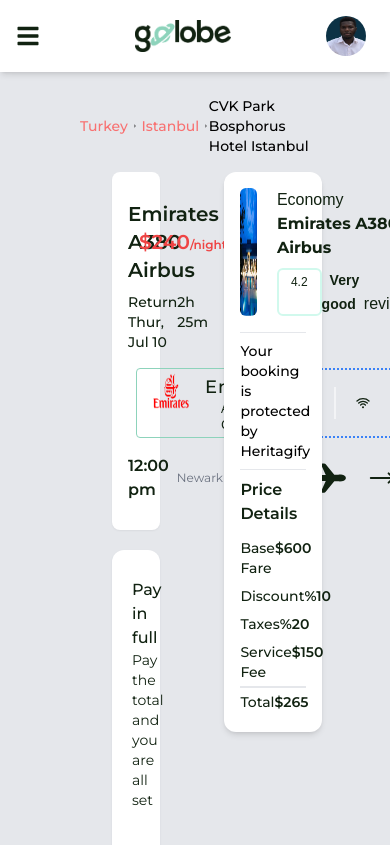
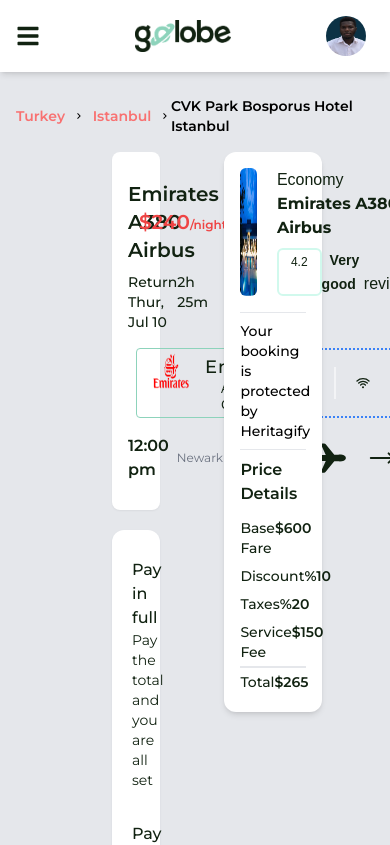
Before and after one commit to Heritagify/Travelling-Website, a React (Vite) app: page /flightBooking in a window 390 px wide. Shown: the top 845 px of the page. Built offline with nearby package versions, Linux system fonts and the light colour scheme; some icons are missing; a web font is replaced by a local one.

Commit message:
working on responsiveness

```diff
--- a/src/FlightFlows/FlightBooking.jsx
+++ b/src/FlightFlows/FlightBooking.jsx
@@ -53,11 +53,11 @@ const FlightBooking = () => {
     <div className='bg-gray-200'>
       <AccountsNav user={user} />
       <div className=' pt-24 mb-10'>
-        <p className='flex items-center mx-20 space-x-1 font-monts font-medium text-sm'>
-          <span className='text-red-400'>Turkey</span> <MdOutlineChevronRight />
-          <span className='text-red-400'>Istanbul </span> <MdOutlineChevronRight />
-          CVK Park Bosphorus Hotel Istanbul
-        </p>
+      <p className='flex items-center mx-4 md:mx-20 space-x-2 md:space-x-1 font-monts text-sm md:text-sm font-semibold md:font-medium'>
+            <span className='text-red-400'>Turkey</span> <MdOutlineChevronRight />
+            <span className='text-red-400'>Istanbul </span> <MdOutlineChevronRight />
+            CVK Park Bosporus Hotel Istanbul
+            </p>
         <div className='flex mx-12 mt-4 pb-14'>
         {/* ---------1-------- */}
           <div className='w-3/5 px-16 space-y-5'>
```
